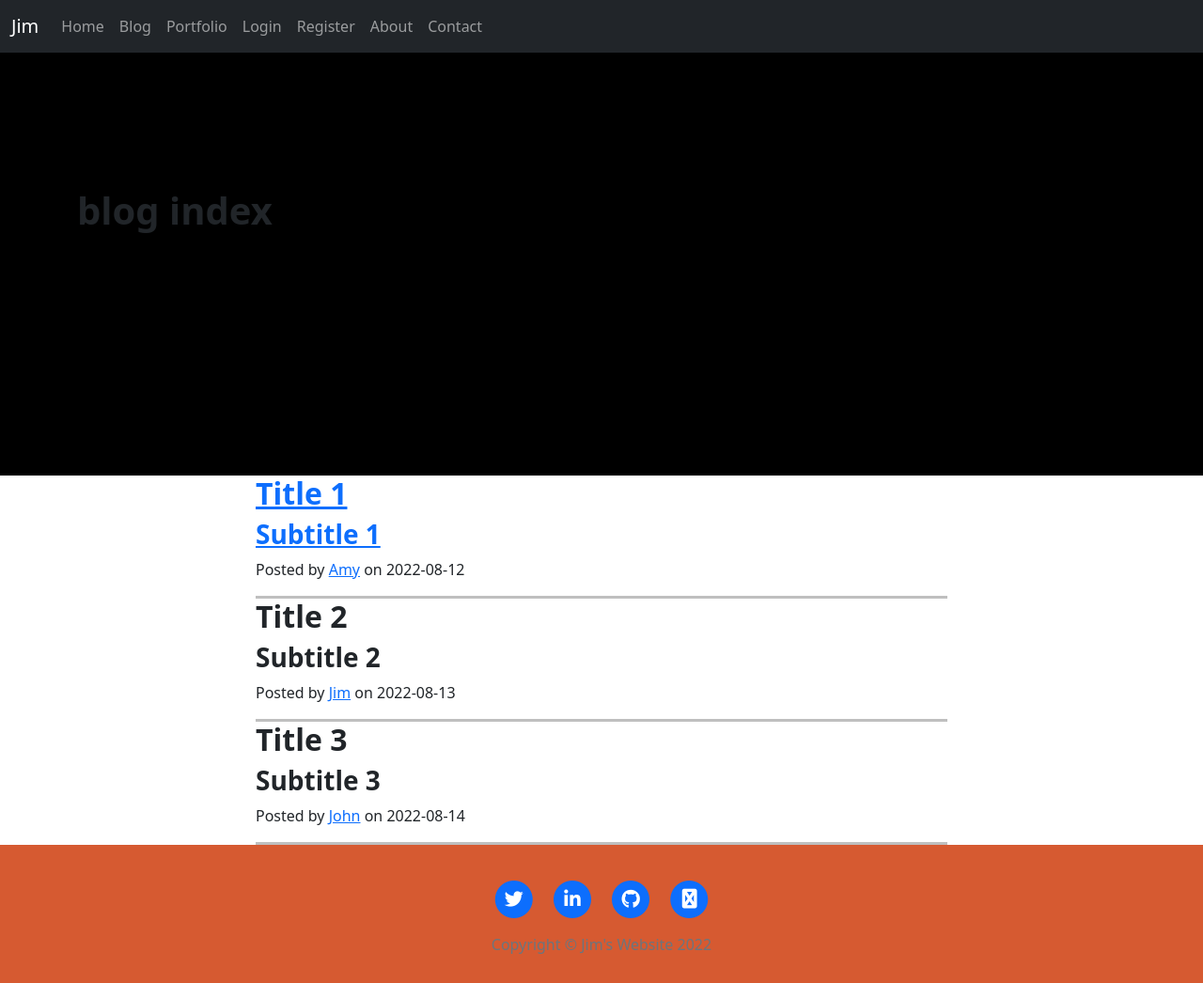
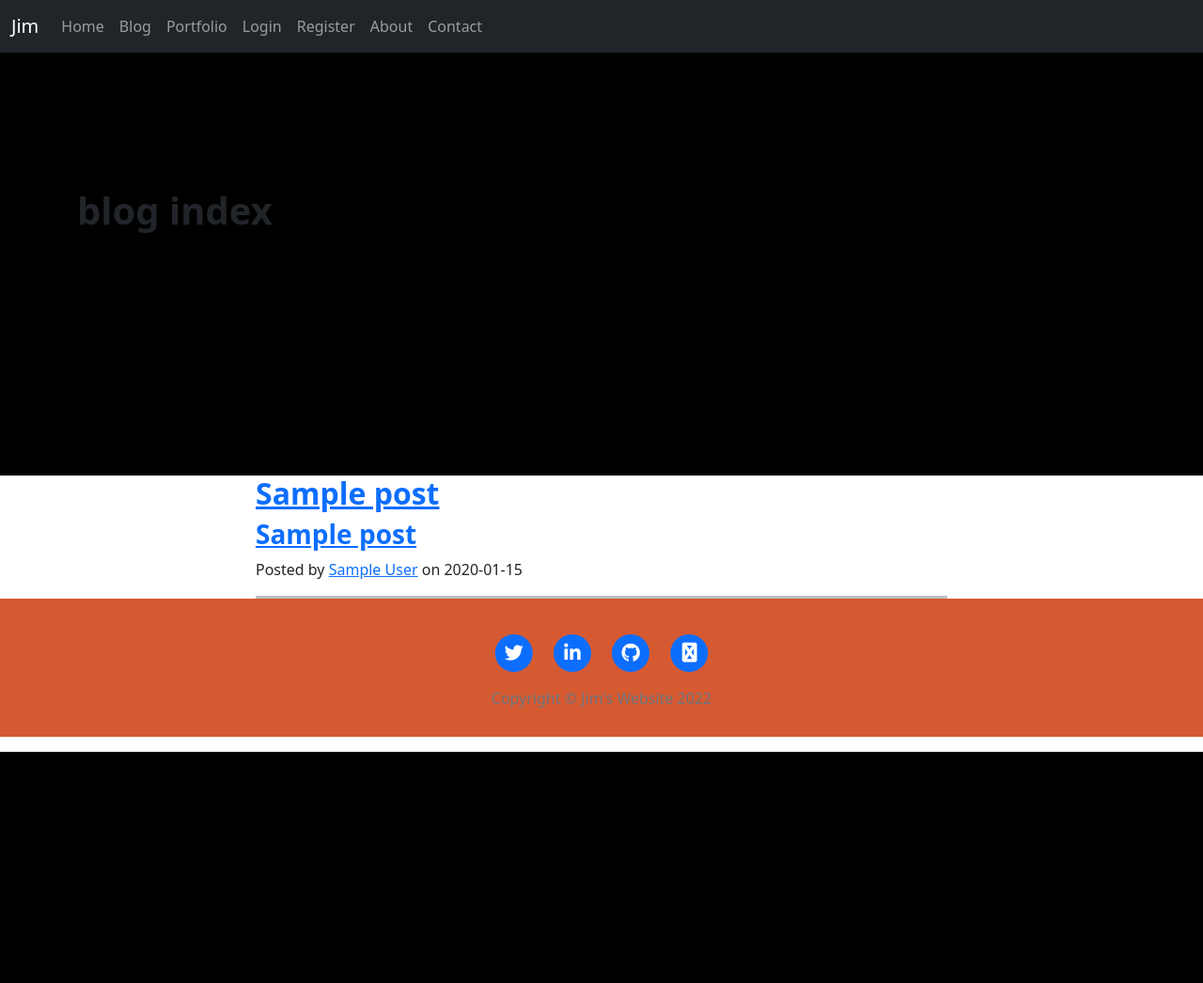
Before and after one commit to jimkk159/day-82-portfolio-website-development, a Flask app: page /blog-index in a window 1280 px wide. Shown: the whole page at 94% size. After the commit the page ends 800 px from the top, so only its background shows below. Run offline with Flask 2, Linux system fonts and the light colour scheme; tables that the repository leaves empty hold one stand-in row (values such as "Sample post"); some libraries are stand-ins or nearby versions.

Commit message:
Use the Post database and inport jinja into the html

```diff
--- a/SQL/SQL_management.py
+++ b/SQL/SQL_management.py
@@ -1,5 +1,7 @@
+from flask_login import UserMixin
+
+# self import
 from extension import db
-from flask_login import UserMixin
 
 
 class Viewer(db.Model):
--- a/blog.py
+++ b/blog.py
@@ -2,11 +2,15 @@ from flask import Blueprint, render_template
 
 blog_blueprint = Blueprint('blog', __name__)
 
+# self import
+from SQL.SQL_management import Post
+
 
 # Blog
-@blog_blueprint.route('/blog-index')
+@blog_blueprint.route('/blog-index', methods=['GET', 'POST'])
 def blog_index():
-    return render_template('blog-index.html')
+    blog_posts = Post.query.all()
+    return render_template('blog-index.html', blog_posts=blog_posts)
 
 
 @blog_blueprint.route('/blog-make-post')
@@ -14,6 +18,7 @@ def blog_make_post():
     return render_template('blog-make-post.html')
 
 
-@blog_blueprint.route('/blog-post')
-def blog_post():
-    return render_template('blog-post.html')
+@blog_blueprint.route('/blog-post/<int:blog_post>', methods=['GET', 'POST'])
+def show_blog_post(blog_post):
+    query_post = Post.query.get(blog_post)
+    return render_template('blog-post.html', blog_post=query_post)
--- a/main.py
+++ b/main.py
@@ -14,6 +14,8 @@ from portfolio import portfolio_blueprint
 from SQL.SQL_management import Viewer, User
 
 app = Flask(__name__)
+
+# BluePrint
 app.register_blueprint(blog_blueprint)
 app.register_blueprint(user_blueprint)
 app.register_blueprint(portfolio_blueprint)
@@ -31,6 +33,7 @@ app.config['SQLALCHEMY_TRACK_MODIFICATIONS'] = False
 db.init_app(app)
 migrate.init_app(app, db)
 
+# Login
 login_manager = LoginManager()
 login_manager.init_app(app)
 
--- a/templates/blog-index.html
+++ b/templates/blog-index.html
@@ -7,32 +7,18 @@
 <div class="container">
     <div class="row">
         <div class="col-lg-8 col-md-10 mx-auto">
+            {% for blog_post in blog_posts %}
             <div class="post-preview">
-                <a href="{{ url_for('blog.blog_post') }}">
-                    <h2 class="post-title">Title 1</h2>
-                    <h3 class="post-subtitle">Subtitle 1</h3>
+                <a href="{{ url_for('blog.show_blog_post', blog_post=blog_post.id) }}">
+                    <h2 class="post-title">{{ blog_post.title }}</h2>
+                    <h3 class="post-subtitle">{{ blog_post.subtitle }}</h3>
                 </a>
                 <p class="post-meta">Posted by
-                    <a href="#">Amy</a> on 2022-08-12
+                    <a href="#">{{ blog_post.author }}</a> on {{ blog_post.date }}
                 </p>
             </div>
             <hr>
-            <div class="post-preview">
-                <h2 class="post-title">Title 2</h2>
-                <h3 class="post-subtitle">Subtitle 2</h3>
-                <p class="post-meta">Posted by
-                    <a href="#">Jim</a> on 2022-08-13
-                </p>
-            </div>
-            <hr>
-            <div class="post-preview">
-                <h2 class="post-title">Title 3</h2>
-                <h3 class="post-subtitle">Subtitle 3</h3>
-                <p class="post-meta">Posted by
-                    <a href="#">John</a> on 2022-08-14
-                </p>
-            </div>
-            <hr>
+            {% endfor %}
         </div>
     </div>
 </div>
```
Also changed, not shown: templates/blog-post.html (+5 -5 lines).
